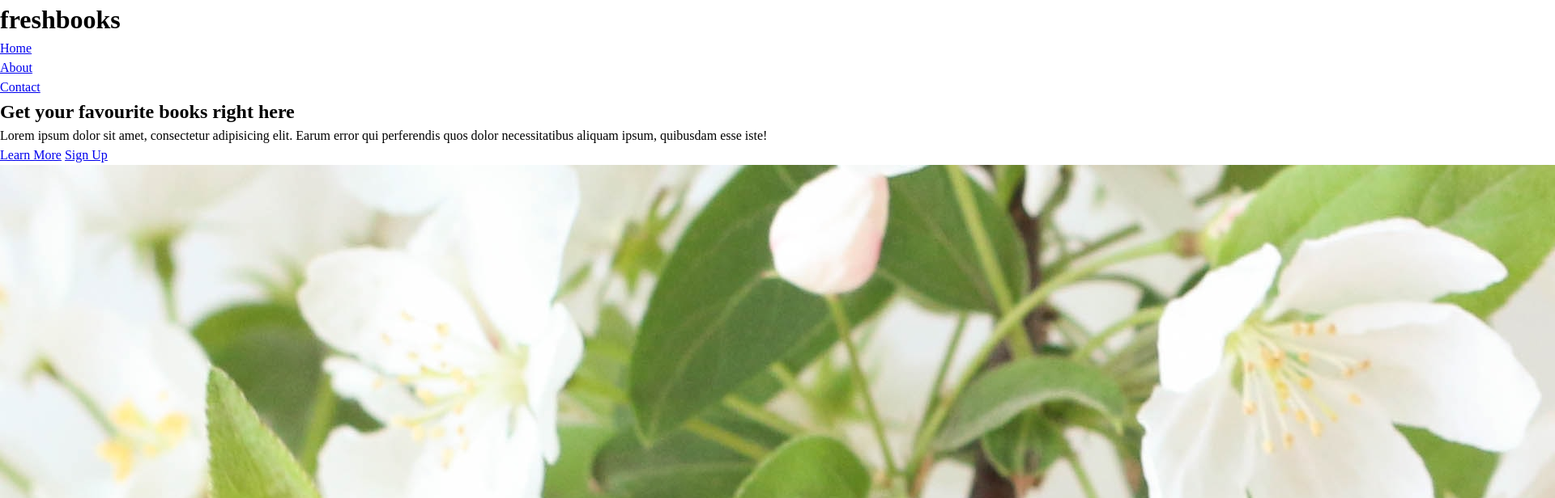
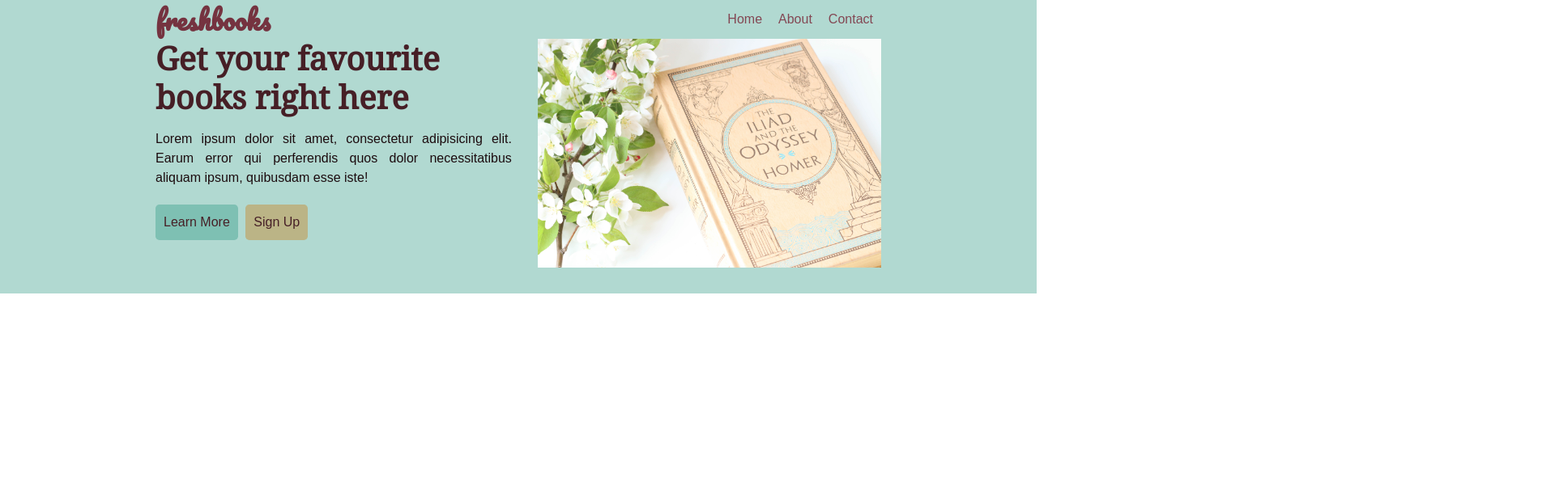
Before and after one commit to Nickdv9/SASS-Header-Mockup, a plain HTML site: page index.html in a window 1280 px wide. Shown: the top 616 px of the page at 81% size, 1920 px wide, since content can reach past the window. Drawn offline with nearby package versions, Linux system fonts and the light colour scheme.

Commit message:
Add newly compiled css stylesheet

```diff
--- a/css/style.css
+++ b/css/style.css
@@ -1,3 +1,73 @@
+/* header colors */
+/* header contrast colors*/
+.px-1 {
+  padding: 0em 1em;
+}
+
+.py-1 {
+  padding: 1em 0em;
+}
+
+.mx-1 {
+  padding: 0em 1;
+}
+
+.my-1 {
+  padding: 1 0em;
+}
+
+.px-2 {
+  padding: 0em 2em;
+}
+
+.py-2 {
+  padding: 2em 0em;
+}
+
+.mx-2 {
+  padding: 0em 2;
+}
+
+.my-2 {
+  padding: 2 0em;
+}
+
+.px-3 {
+  padding: 0em 3em;
+}
+
+.py-3 {
+  padding: 3em 0em;
+}
+
+.mx-3 {
+  padding: 0em 3;
+}
+
+.my-3 {
+  padding: 3 0em;
+}
+
+.btn-two, .btn-one {
+  display: inline-block;
+  border-radius: 0.3rem;
+  margin: 0.313em 0.313em 0.313em 0em;
+  padding: 0.625em;
+  text-decoration: none;
+  color: #461f26;
+}
+.btn-two:hover, .btn-one:hover {
+  transform: scale(0.97);
+}
+
+.btn-one {
+  background-color: #7ec0b3;
+}
+
+.btn-two {
+  background-color: #bbb486;
+}
+
 *,
 *::before,
 *::after {
@@ -5,3 +75,68 @@
   padding: 0;
   box-sizing: border-box;
 }
+
+.header {
+  background-color: #b1d9d1;
+  color: #1c0c0f;
+}
+.header nav {
+  display: flex;
+  justify-content: space-between;
+  align-items: center;
+}
+.header nav ul {
+  display: flex;
+}
+.header nav li {
+  padding: 0.625em;
+}
+.header nav a {
+  text-decoration: none;
+  color: #834753;
+}
+.header nav a:hover {
+  font-weight: 600;
+}
+.header nav h1 {
+  font-family: "Pacifico", cursive;
+  color: #753340;
+}
+.header-content {
+  display: flex;
+  justify-content: center;
+}
+.header-content div:nth-child(1) {
+  flex-basis: 100%;
+}
+.header-content div:nth-child(2) {
+  flex-basis: 100%;
+  padding-left: 2em;
+}
+.header p {
+  text-align: justify;
+}
+
+.header-container {
+  width: min(90%, 60rem);
+  margin-inline: auto;
+  padding: 0 2em 2em;
+}
+
+img {
+  max-width: 100%;
+  display: block;
+}
+
+body {
+  font-family: Arial, Helvetica, sans-serif;
+  line-height: 1.5;
+}
+
+h2 {
+  font-family: "Noto Serif", serif;
+  font-size: 2.5rem;
+  line-height: 1.2;
+  font-weight: 600;
+  color: #461f26;
+}
```
